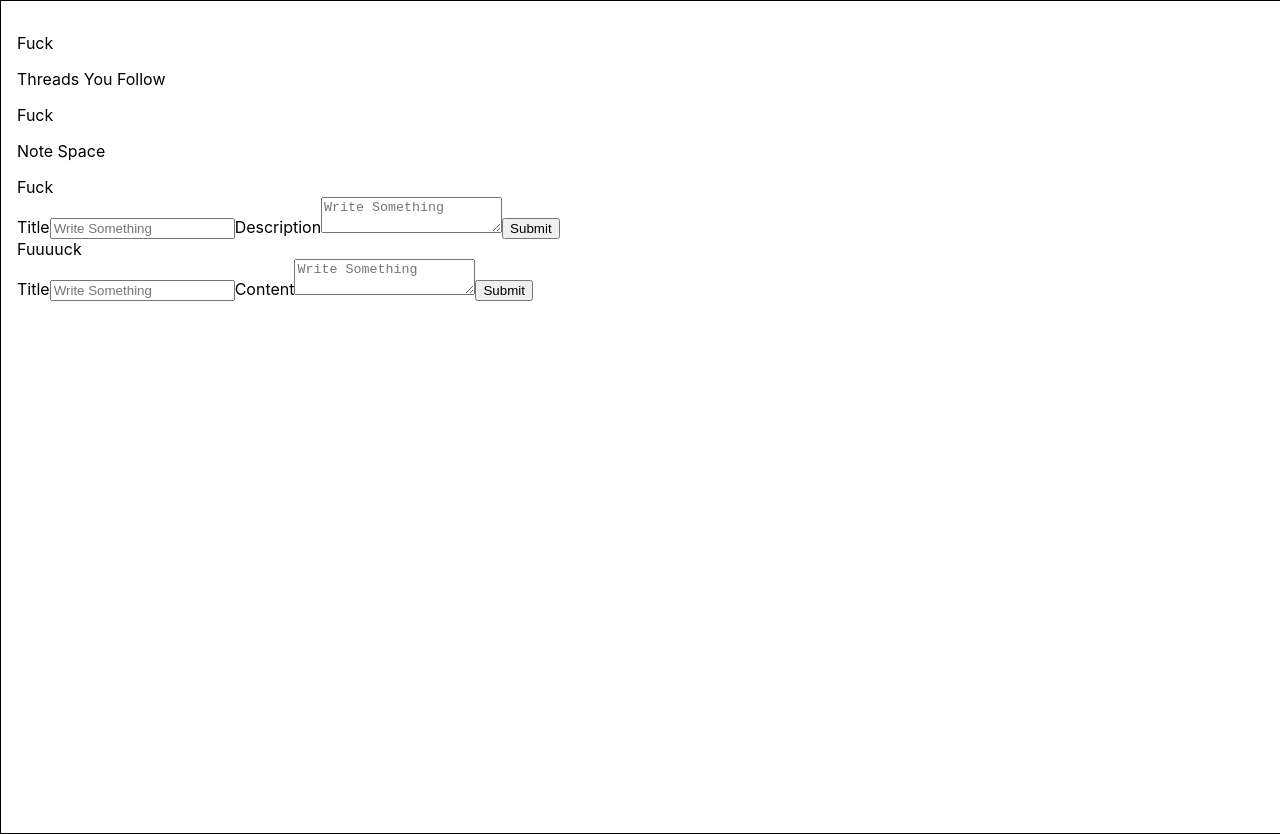
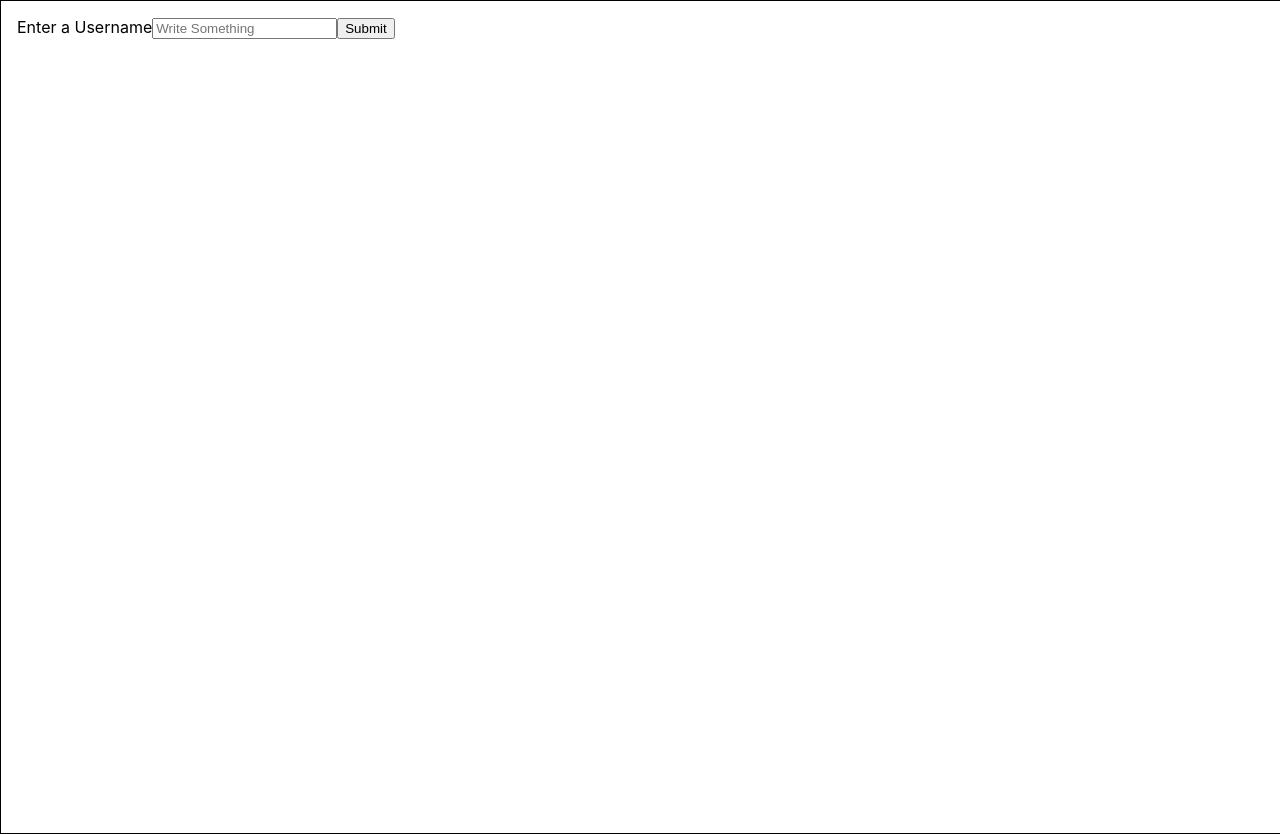
Before and after one commit to NMontesino/threadr-frontend, a React (Create React App) app: page / in a window 1280 px wide. Shown: the top 834 px of the page. Built offline with nearby package versions, Linux system fonts and the light colour scheme.

Commit message:
Small changes

```diff
--- a/src/App.js
+++ b/src/App.js
@@ -3,43 +3,61 @@ import './App.css'
 import Sidebar from './containers/Sidebar'
 import Body from './containers/Body'
 
-class App extends React.Component {
+class App extends React.Component
+{
 
-  state = {
+  state =
+  {
     posts: [],
     threads: [],
-    user: {},
+    currentThread: null,
+    user: null,
     isLoggedIn: false
   }
 
-  handleAddNewPost = (newPostObj) => {
-    this.setState({
+  handleLogin = (user) =>
+  {
+    this.setState(
+    {
+      user: user,
+      isLoggedIn: true
+    })
+  }
+
+  handleAddNewPost = (newPostObj) =>
+  {
+    this.setState(
+    {
       posts: [...this.state.posts, newPostObj]
     })
   }
 
-  handleAddNewThread = (newThreadObj) => {
-    this.setState({
+  handleAddNewThread = (newThreadObj) =>
+  {
+    this.setState(
+    {
       threads: [...this.state.threads, newThreadObj]
     })
   }
 
+  render()
+  {
 
-
-  render(){
     console.log(this.state)
 
     return(
 
       <div className="App" style={{'width': '100%', 'height': '100vh', 'border': '1px solid black', 'padding': '16px'}}>
 
-        <Sidebar className="sidebar" />
-        <Body className="app-body" posts={this.state.posts} value={this.state.value} handleAddNewPost={this.handleAddNewPost} handleAddNewThread={this.handleAddNewThread} />
+        { this.state.isLoggedIn ? <Sidebar className="sidebar" /> : null }
+        <Body className="app-body" posts={this.state.posts} value={this.state.value} isLoggedIn={ this.state.isLoggedIn } handleLogin={ this.handleLogin } handleAddNewPost={this.handleAddNewPost} handleAddNewThread={this.handleAddNewThread} />
 
       </div>
 
     )
+
   }
+
 }
 
 export default App
--- a/src/components/Login.js
+++ b/src/components/Login.js
@@ -3,23 +3,63 @@ import React, { Component } from 'react'
 class Login extends Component
 {
 
-    handleUsernameSubmit = (e) =>
+    state =
     {
-        e.preventDefault()
-        this.props.logIn(e.target.children[1].value)
+        username: ''
+    }
+
+    handleChange = (event) =>
+    {
+        console.log(this.state)
+
+        this.setState(
+        {
+            [event.target.name]: event.target.value
+        })
+    }
+
+    handleSubmit = (event) =>
+    {
+
+        event.preventDefault()
+
+        fetch("http://localhost:3000/login",
+        {
+            method: "POST",
+            headers:
+            {
+                "Content-Type": "application/json",
+                "Accept": "application/json"
+            },
+            body: JSON.stringify(
+            {
+                username: this.state.username
+            })
+        })
+        .then(res => res.json())
+        .then((user) =>
+        {
+            this.props.handleLogin(user)
+        })
+
     }
 
     render()
     {
+
         return(
 
-            <form style={{'width': '250px', 'height': '120px', 'display': 'flex', 'flexDirection': 'column', 'padding': '12px'}} onSubmit={ (e) => this.handleUsernameSubmit(e) } >
-                <p style={{'margin': '4px'}}>Enter your username...</p>
-                <input style={{'margin': '4px'}} type="text" />
-                <input style={{'margin': '4px'}} type="submit" />
+            <form onSubmit={ this.handleSubmit }>
+
+                <label for="username">Enter a Username</label>
+                <input type="text" name="username" placeholder='Write Something' onChange={this.handleChange}/>
+
+                <input type="submit" value="Submit" />
+
             </form>
 
         )
+
     }
 
 }
--- a/src/containers/Body.js
+++ b/src/containers/Body.js
@@ -6,56 +6,22 @@ import Login from '../components/Login'
 class Body extends Component
 {
 
-    loggedIn = () =>
-    {
-        return true
-    }
-
-    logIn = (name) =>
-    {
-        console.log(name)
-    }
-
     render()
     {
         return(
-            this.loggedIn() ?
+
+            this.props.isLoggedIn
+            ?
                 <div>
-                <ThreadForm handleAddNewThread={this.props.handleAddNewThread}/>
-                <ThreadContainer posts={this.props.posts} value={this.props.value} handleAddNewPost={this.props.handleAddNewPost}/>
-                 </div>
+                    <ThreadForm handleAddNewThread={this.props.handleAddNewThread}/>
+                    <ThreadContainer posts={this.props.posts} value={this.props.value} handleAddNewPost={this.props.handleAddNewPost}/>
+                </div>
             :
-
                 <div>
-                    <Login logIn={ this.logIn } />
+                    <Login handleLogin={ this.props.handleLogin } />
                 </div>
 
         )
-
-        // {
-        //     return(
-        //         <div>
-        //             {
-        //                 true ? <ThreadForm /> : <ThreadContainer />
-        //             }
-        //         </div>
-        //     )
-        // }
-        // else
-        // {
-        //     return(
-        //         <div>
-        //             <Login logIn={ this.logIn } />
-        //         </div>
-        //     )
-        // }
-        // return(
-        //     <div>
-        //         <ThreadContainer posts={this.props.posts} value={this.props.value} handleAddNewPost={this.props.handleAddNewPost}/>
-        //         <ThreadForm />
-
-        //     </div>
-        // )
     }
 
 }
--- a/src/forms/NewPostForm.js
+++ b/src/forms/NewPostForm.js
@@ -1,40 +1,51 @@
 import React, { Component } from 'react'
 
-class NewPostForm extends Component{
-    state = {
+class NewPostForm extends Component
+{
+
+    state =
+    {
         title: '',
         content: ''
     }
 
-    handleChange = (event) => {
+    handleChange = (event) =>
+    {
         console.log(this.state)
-        this.setState({
+
+        this.setState(
+        {
             [event.target.name]: event.target.value
         })
-      }
+    }
 
-      handleSubmit = (event) => {
+    handleSubmit = (event) =>
+    {
         event.preventDefault()
         this.props.handleAddNewPost(this.state)
-      }
+    }
 
-    render(){
-    console.log(this.state.value)
+    render()
+    {
+
+        console.log(this.state.value)
 
         return(
+
             <form onSubmit={this.handleSubmit}>
-                <label>
-                    Title
-                    <input type="text" name="title" placeholder='Write Something' onChange={this.handleChange}/>
-                </label>
-                <label>
-                    Content
-                    <textarea type="text" name="content" placeholder='Write Something' onChange={this.handleChange}/>
-                </label>
+
+                <label for="title">Title</label>
+                <input type="text" name="title" placeholder='Write Something' onChange={this.handleChange}/>
+
+                <label for="content">Content</label>
+                <textarea type="text" name="content" placeholder='Write Something' onChange={this.handleChange}/>
 
                 <input type="submit" value="Submit" />
+
             </form>
+
         )
+
     }
 
 }
--- a/src/forms/ThreadForm.js
+++ b/src/forms/ThreadForm.js
@@ -2,54 +2,68 @@ import React, { Component } from 'react'
 
 class ThreadForm extends Component{
 
-    state = {
+    state =
+    {
         title: '',
         description: ''
     }
 
-    handleChange = (event) => {
+    handleChange = (event) =>
+    {
         console.log(this.state)
-        this.setState({
+
+        this.setState(
+        {
             [event.target.name]: event.target.value
         })
-      }
+    }
 
-      handleSubmit = (event) => {
+    handleSubmit = (event) =>
+    {
+
         event.preventDefault()
 
-        fetch("http://localhost:3000/channels", {
+        fetch("http://localhost:3000/channels",
+        {
             method: "POST",
-            headers: {
+            headers:
+            {
                 "Content-Type": "application/json",
                 "Accept": "application/json"
             },
-            body: JSON.stringify({
+            body: JSON.stringify(
+            {
                 title: this.state.title,
                 description: this.state.description
             })
         })
         .then(res => res.json())
-        .then(
+        .then(() =>
+        {
             this.props.handleAddNewThread(this.state)
-        )
-      }
+        })
 
-    render(){
+    }
+
+    render()
+    {
 
         return(
-            <form onSubmit={this.handleSubmit}>
-                <label>
-                    Title
-                    <input type="text" name="title" placeholder='Write Something' onChange={this.handleChange}/>
-                </label>
-                <label>
-                    Description
-                    <textarea type="text" name="description" placeholder='Write Something' onChange={this.handleChange}/>
-                </label>
+
+            <form onSubmit={ this.handleSubmit }>
+
+                <label for="title">Title</label>
+                <input type="text" name="title" placeholder='Write Something' onChange={this.handleChange}/>
+
+                <label for="description">Description</label>
+                <textarea type="text" name="description" placeholder='Write Something' onChange={this.handleChange}/>
 
                 <input type="submit" value="Submit" />
+
             </form>
+
         )
+
     }
 
 }
```
